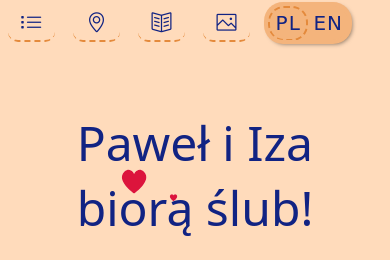
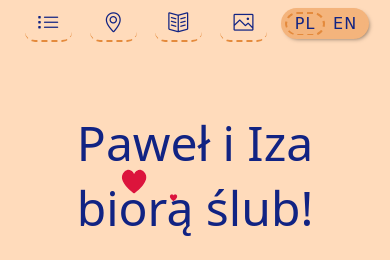
Before and after one commit to MrsMrowka/WeddingWebsite, a plain HTML site: page index.html in a window 390 px wide. Shown: the top 260 px of the page. Drawn offline with nearby package versions, Linux system fonts and the light colour scheme; a web font is replaced by a local one.

Commit message:
text adjustments

```diff
--- a/stylesheet.css
+++ b/stylesheet.css
@@ -487,6 +487,7 @@ body {
 
     .sticky-header {
         nav {
+            justify-content: center;
             padding: 0.25rem 0.5rem;
 
             >div {
@@ -511,6 +512,7 @@ body {
 
         .wedding-logo {
             flex-direction: column;
+            text-align: center;
         }
 
         .map {
@@ -522,6 +524,12 @@ body {
         }
     }
 
+    .switch-button {
+        font-size: 1rem;
+    }
 
-
+    .switch-button-checkbox+.switch-button-label {
+        padding: 2px 0;
+        /* slider height */
+    }
 }
```
